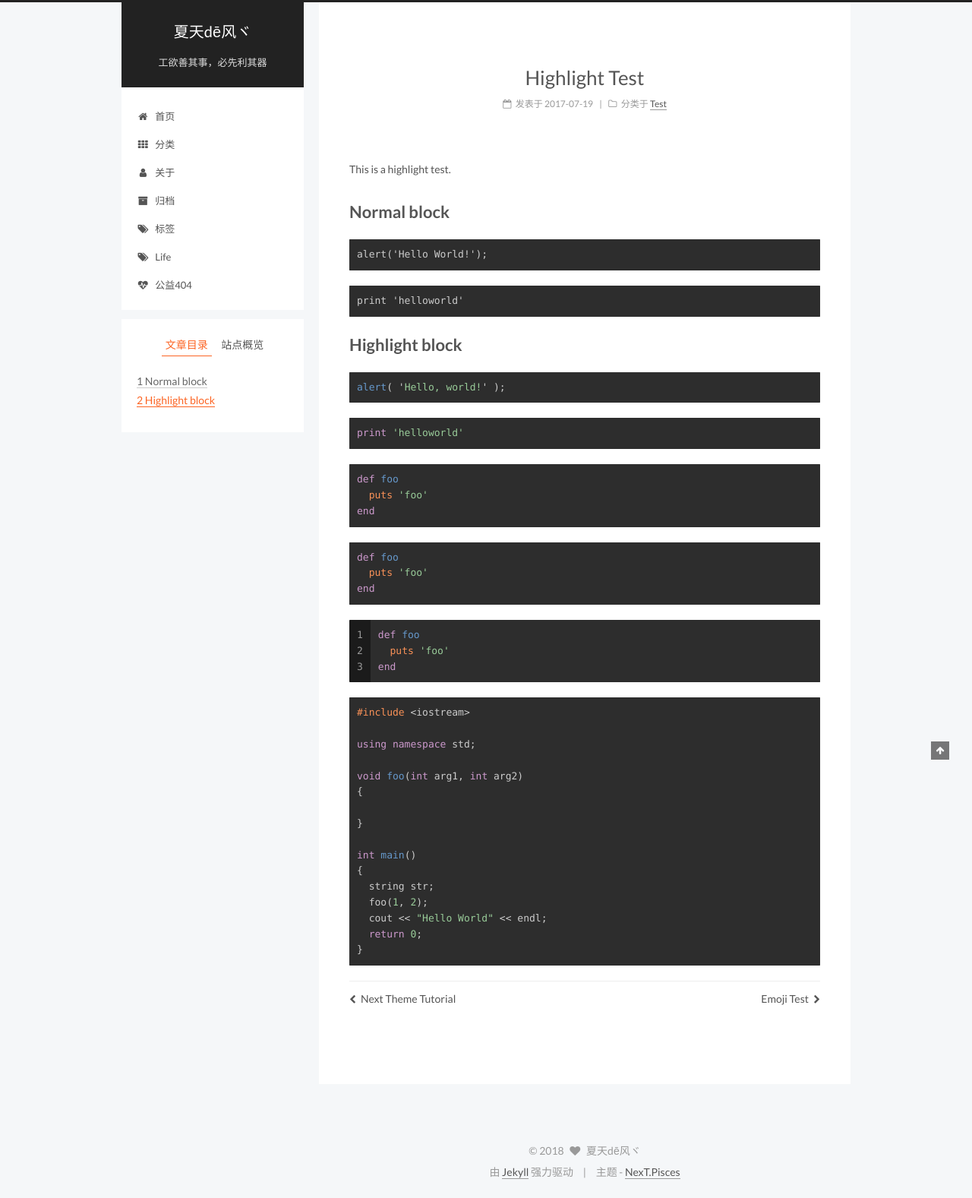
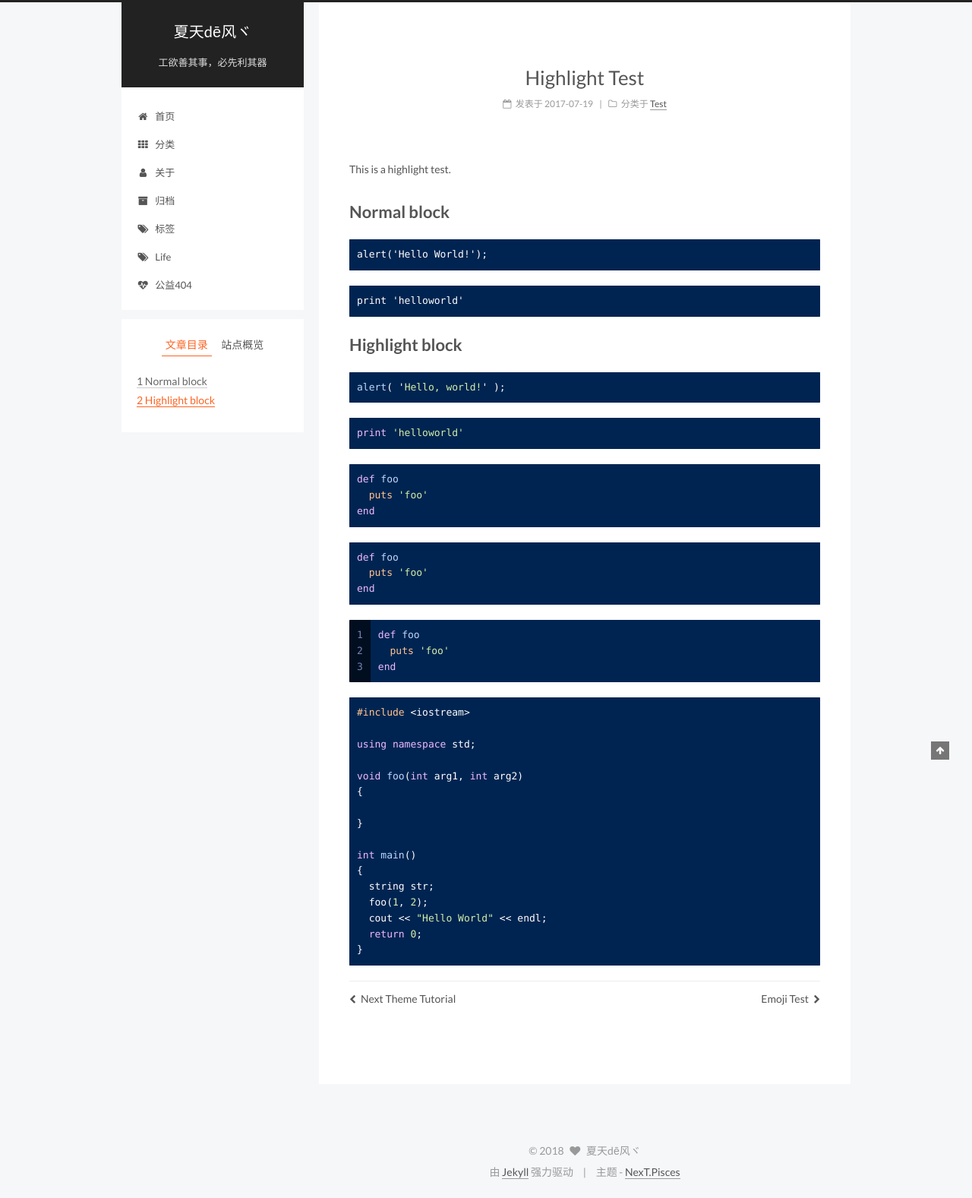
Before and after one commit to biezz/biezz.github.io, a Jekyll site: the page built from _posts/2017-07-19-highlight-test.md, in a window 1280 px wide. Shown: the whole page at 76% size. Built offline with Jekyll 4.4.1, drawn with Linux system fonts in a browser that asks for light colours.

Commit message:
Update _config.yml

```diff
--- a/_config.yml
+++ b/_config.yml
@@ -356,7 +356,7 @@ custom_logo:
 # Available value:
 #    normal | night | night eighties | night blue | night bright
 # https://github.com/chriskempson/tomorrow-theme
-highlight_theme: night eighties
+highlight_theme: night blue
 
 
 # ---------------------------------------------------------------
```
